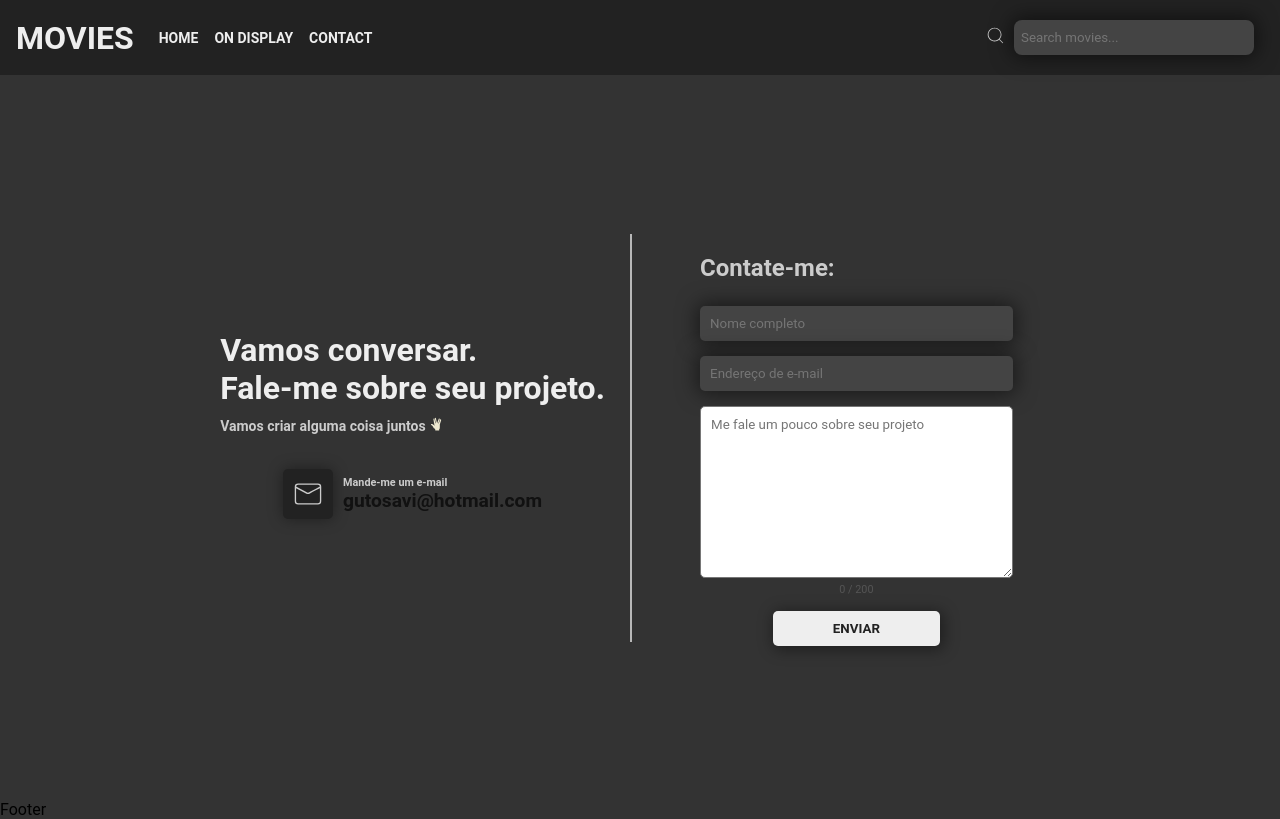
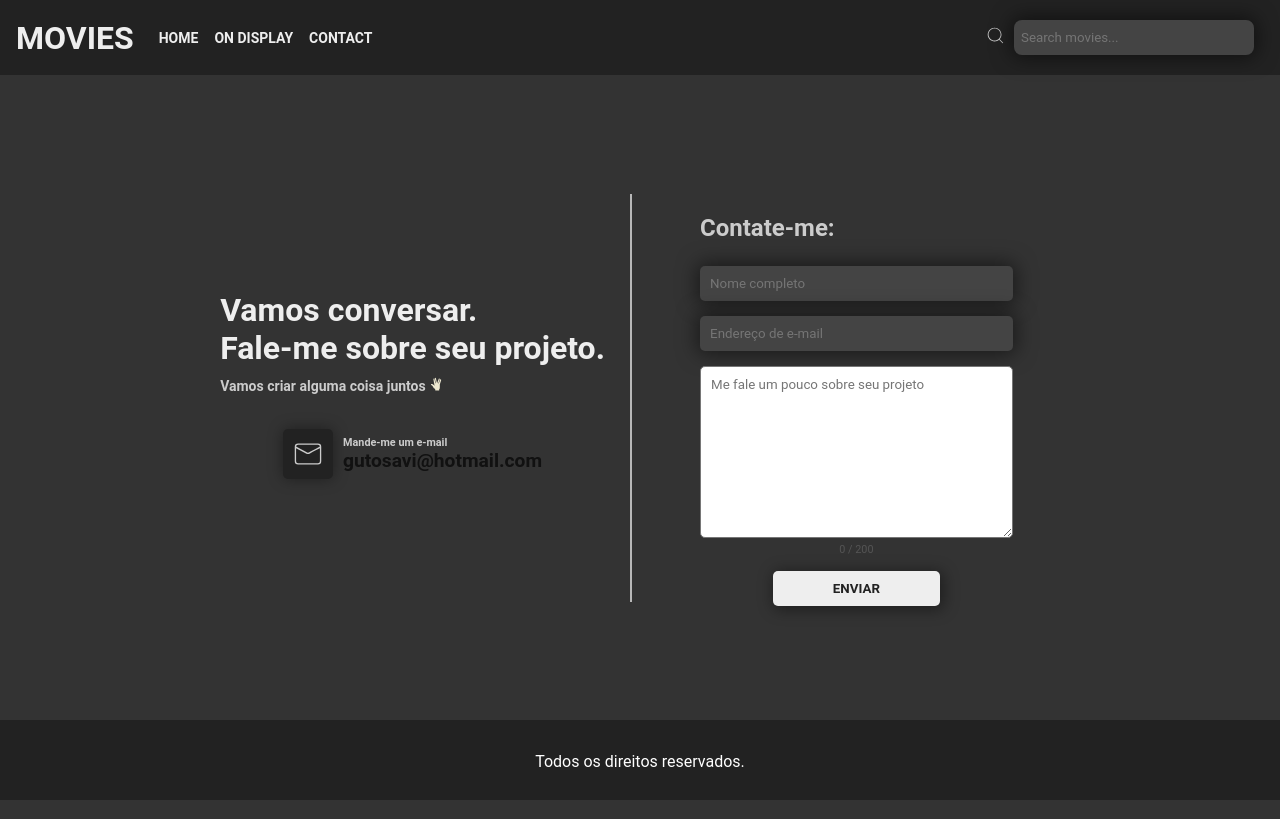
Before and after one commit to gutosavi/react-movies-app, a React (Vite) app: page /contact in a window 1280 px wide. Built offline with nearby package versions, Linux system fonts and the light colour scheme.

Commit message:
styles: footer styles

```diff
--- a/src/components/Contact/Contact.module.css
+++ b/src/components/Contact/Contact.module.css
@@ -3,7 +3,7 @@
 }
 
 .contactContainer {
-  height: calc(100vh - 75px);
+  height: calc(100vh - 9.675rem);
   display: flex;
   justify-content: center;
   align-items: center;
@@ -124,7 +124,7 @@
 @media screen and (max-width: 600px) {
   .contactContainer {
     height: 100%;
-    margin-top: 30px;
+    margin: 30px 0;
   }
 
   .contactGrid {
--- a/src/components/Footer/Footer.jsx
+++ b/src/components/Footer/Footer.jsx
@@ -1,8 +1,12 @@
 import React from 'react';
-import './Footer.css';
+import styles from './Footer.module.css';
 
 const Footer = () => {
-  return <div>Footer</div>;
+  return (
+    <footer className={styles.footer}>
+      <p>Todos os direitos reservados.</p>
+    </footer>
+  );
 };
 
 export default Footer;
--- /dev/null
+++ b/src/components/Footer/Footer.module.css
@@ -0,0 +1,8 @@
+.footer{
+  background-color: #222;
+  padding: 2rem 1rem;
+  height: 5rem;
+  justify-content: center;
+  text-align: center;
+  color: #fff;
+}
--- a/src/components/MovieDetails/MovieDetails.css
+++ b/src/components/MovieDetails/MovieDetails.css
@@ -1,4 +1,5 @@
 .movie-details {
+  height: calc(100vh - 10rem);
   display: grid;
   grid-template-columns: 400px 1fr;
   gap: 32px;
@@ -27,7 +28,7 @@ img {
 .info-movie {
   grid-column: 2;
   width: 400px;
-  margin: 30px 0;
+  margin: 90px 0;
   display: flex;
   flex-direction: column;
   justify-content: flex-start;
@@ -60,6 +61,7 @@ img {
 @media screen and (max-width: 768px) {
 
   .movie-details {
+    height: 100%;
     grid-template-columns: 1fr;
     display: flex;
     flex-direction: column;
```
Also changed, not shown: src/components/Footer/Footer.css (deleted).
